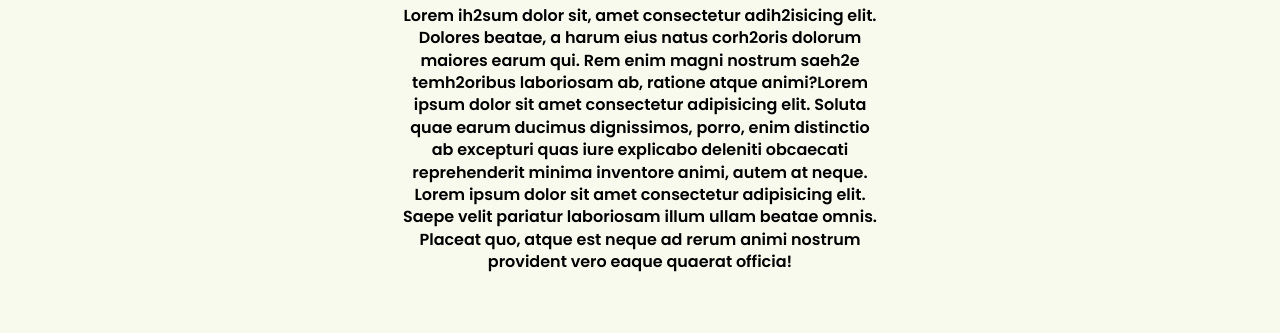
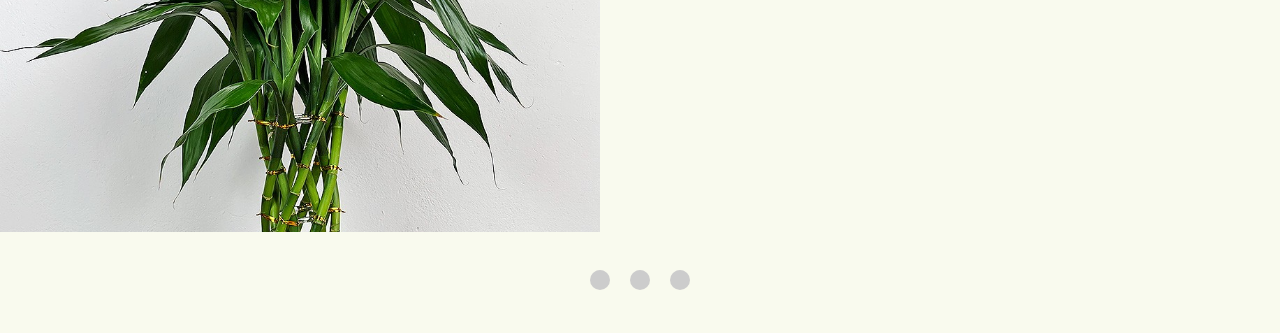
Before and after one commit to mattusilveira/site.github.io, a plain HTML site: page index.html in a window 1280 px wide. Shown: the part 238-571 px from the top of the page. Drawn offline with Linux system fonts and the light colour scheme; a script that the page names is missing.

Commit message:
carrossel

```diff
--- a/index.html
+++ b/index.html
@@ -28,6 +28,28 @@
                 </ul>
             </div>
     </header>
+
+    <div class="carousel">
+        <input type="radio" name="carousel" id="slide1" checked>
+        <input type="radio" name="carousel" id="slide2">
+        <input type="radio" name="carousel" id="slide3">
+        <div class="slides">
+          <div class="slide">
+            <img src="img/bambu da sorte.jpg" style="height: 300px; width: 600px;"  ="Slide 1">
+          </div>
+          <div class="slide">
+            <img src="img/buqueLírio.jpg" alt="Slide 2">
+          </div>
+          <div class="slide">
+            <img src="img/buqueGirassol.jpg" alt="Slide 3">
+          </div>
+        </div>
+        <div class="navigation">
+          <label for="slide1"></label>
+          <label for="slide2"></label>
+          <label for="slide3"></label>
+        </div>
+      </div>
     <div class="Conteúdo">
         <h1>Título 1</h1>
         <h2>Lorem ih2sum dolor sit, amet consectetur adih2isicing elit. Dolores beatae, a harum eius natus corh2oris
--- a/style.css
+++ b/style.css
@@ -127,3 +127,54 @@ p {
 .Conteúdo {
     text-align: center;
 }
+
+/* carosel */
+
+.carousel {
+    width: 100%;
+    height: 400px;
+    position: relative;
+  }
+
+  .slides {
+    width: 100%;
+    height: 100%;
+    position: absolute;
+  }
+
+  .slide {
+    width: 100%;
+    height: 100%;
+    position: absolute;
+    display: none;
+  }
+
+  .slide img {
+    width: 100%;
+    height: 100%;
+    object-fit: cover;
+  }
+
+  .navigation {
+    width: 100%;
+    height: 50px;
+    position: absolute;
+    bottom: 0;
+    display: flex;
+    justify-content: center;
+  }
+
+  .navigation label {
+    width: 20px;
+    height: 20px;
+    background-color: #ccc;
+    border-radius: 50%;
+    margin: 10px;
+    cursor: pointer;
+  }
+
+  #slide1:checked ~ .slides .slide:nth-child(1),
+  #slide2:checked ~ .slides .slide:nth-child(2),
+  #slide3:checked ~ .slides .slide:nth-child(3) {
+    display: block;
+  }
```
